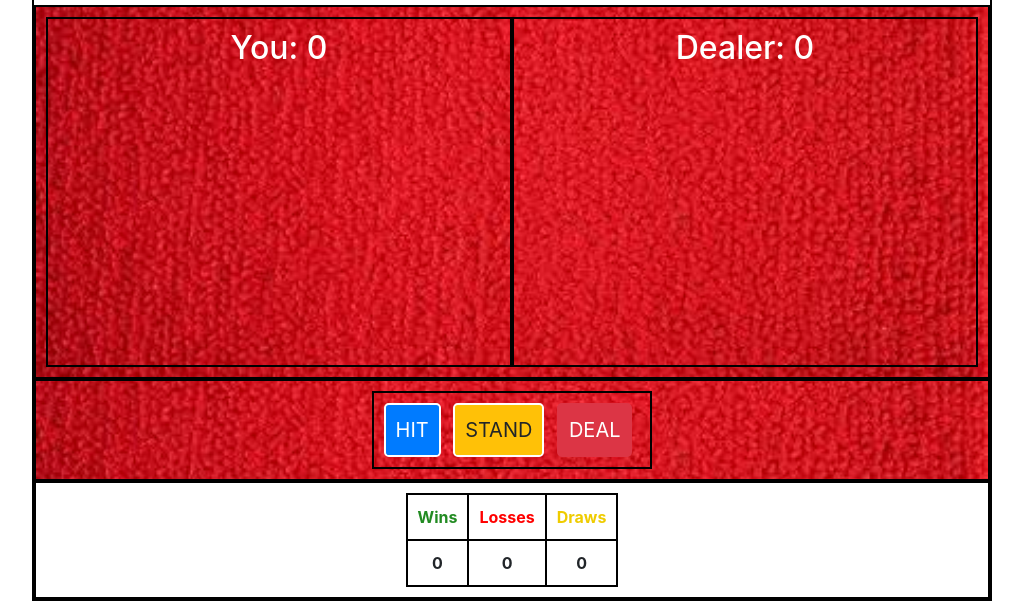
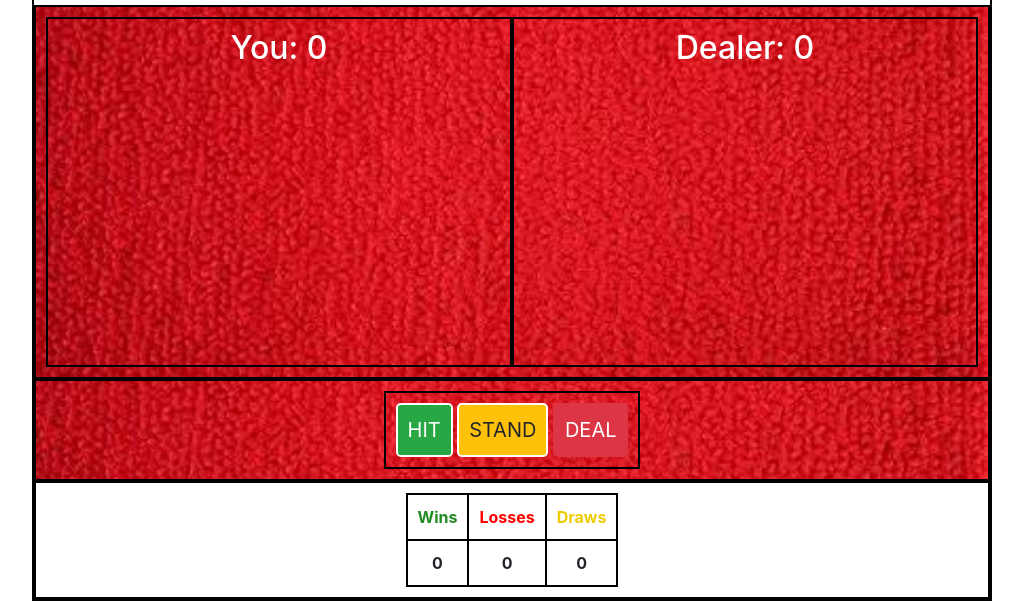
Before and after one commit to Elvismoyo/blackjack-test, a plain HTML site: page index.html in a window 1280 px wide. Shown: the part 769-1370 px from the top of the page, without its empty margins (128-1151 px from the left). Drawn offline with nearby package versions, Linux system fonts and the light colour scheme.

Commit message:
fix btns

```diff
--- a/index.html
+++ b/index.html
@@ -81,9 +81,9 @@
         </div>
         <div class="flex-blackjack-row-2">
             <div>
-                <button class="btn-lg btn-primary mr-2" id="blackjack-hit-btn">HIT</button>
-                <button class="btn-lg btn-warning mr-2" id="blackjack-stand-btn">STAND</button>
-                <button class="btn-lg btn-danger mr-2" id="blackjack-deal-btn">DEAL</button>
+                <button class="btn-lg btn-primary" id="blackjack-hit-btn">HIT</button>
+                <button class="btn-lg btn-warning" id="blackjack-stand-btn">STAND</button>
+                <button class="btn-lg btn-danger" id="blackjack-deal-btn">DEAL</button>
             </div>
 
         </div>
--- a/static/js/app.js
+++ b/static/js/app.js
@@ -98,22 +98,28 @@ rpsFrontEnd = (human, bot, finalMessage) => {
 
 var btns = document.getElementsByTagName('button');
 
+
 var copyBtns = [];
 
 for (let i=0; i < btns.length; i++){
-    copyBtns.push(btns[i].classList[1]);
+
+    copyBtns.push(btns[i].classList[1])
 }
-
-
-
+console.log(copyBtns)
+console.log(btns.length)
+btns[7].classList.add('btn-success');
+btns[7].classList.remove(btns[7].classList[1]);
+console.log(btns[7].classList[2])
 const btnsColorChange = (e) =>{
 
     if(e.value=="green"){
         btnsGreen();
+
         return;
     }
     if(e.value=="red"){
         btnsRed();
+        console.log(btns[8].classList);
         return;
     }
     if(e.value=="reset"){
@@ -150,8 +156,12 @@ const btnsRandom = () =>{
 
 const btnsReset = () =>{
     for(let i=0; i<btns.length; i++){
+
         btns[i].classList.remove(btns[i].classList[1]);
         btns[i].classList.add(copyBtns[i]);
+
+
+
     }
 }
 
```
Also changed, not shown: 1 other file.
